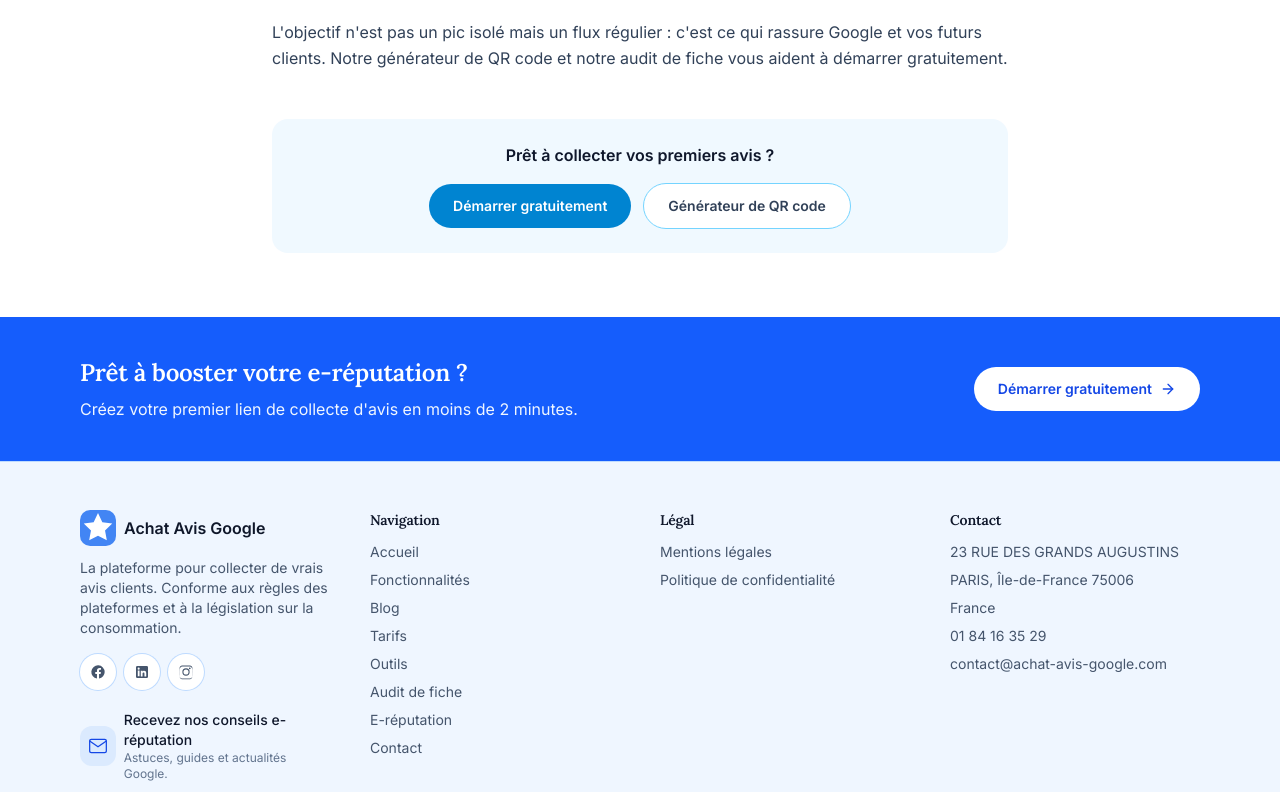
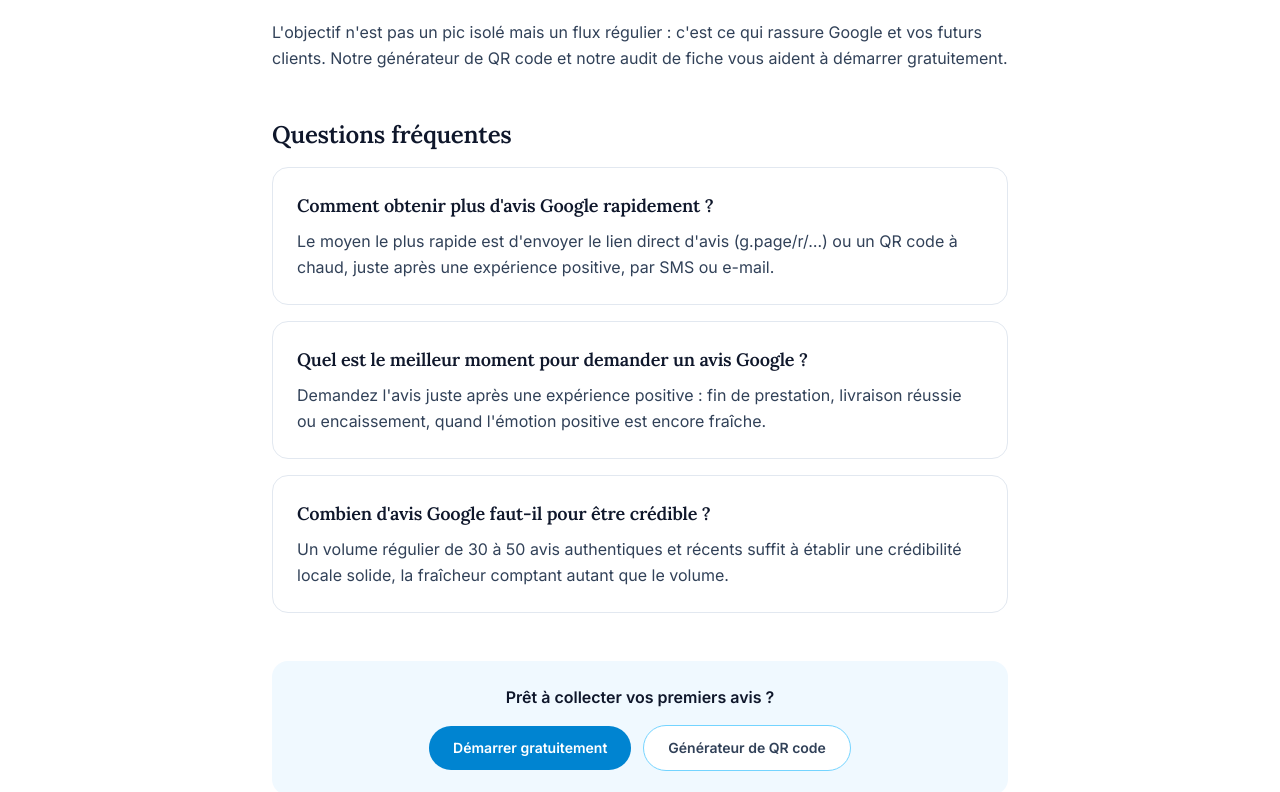
Before and after one commit to Call-Connect-Benin/achat-avis-google, a Next.js app: page /blog/9-methodes-pour-obtenir-plus-davis-google in a window 1280 px wide. Shown: the part 1027-1819 px from the top of the page. Built offline with nearby package versions, Linux system fonts and the light colour scheme.

Commit message:
SEO/GEO/AEO: enrich structured data, canonicals, FAQ schema and testimonial photos

```diff
--- a/app/blog/[slug]/page.tsx
+++ b/app/blog/[slug]/page.tsx
@@ -17,9 +17,35 @@ export async function generateMetadata({
   const { slug } = await params;
   const article = getArticle(slug);
   if (!article) return {};
+  const url = `${site.url}/blog/${article.slug}`;
   return {
     title: `${article.title} | ${site.name}`,
     description: article.description,
+    alternates: { canonical: url },
+    openGraph: {
+      title: `${article.title} | ${site.name}`,
+      description: article.description,
+      url,
+      siteName: site.name,
+      locale: "fr_FR",
+      type: "article",
+      publishedTime: article.date,
+      authors: [site.author.name],
+      images: [
+        {
+          url: site.ogImage,
+          width: 1200,
+          height: 630,
+          alt: article.title,
+        },
+      ],
+    },
+    twitter: {
+      card: "summary_large_image",
+      title: `${article.title} | ${site.name}`,
+      description: article.description,
+      images: [site.ogImage],
+    },
   };
 }
 
@@ -39,6 +65,65 @@ function Block({ block }: { block: ArticleBlock }) {
   return <p className="mt-4 leading-relaxed text-slate-700">{block.text}</p>;
 }
 
+function ArticleJsonLd({ article }: { article: ReturnType<typeof getArticle> }) {
+  if (!article) return null;
+  const url = `${site.url}/blog/${article.slug}`;
+  const graph = [
+    {
+      "@type": "Article",
+      headline: article.title,
+      description: article.description,
+      datePublished: article.date,
+      dateModified: article.date,
+      author: {
+        "@type": "Organization",
+        name: site.author.name,
+        url: site.author.url,
+      },
+      publisher: {
+        "@type": "Organization",
+        name: site.name,
+        logo: {
+          "@type": "ImageObject",
+          url: site.logo,
+        },
+      },
+      mainEntityOfPage: { "@type": "WebPage", "@id": url },
+    },
+    {
+      "@type": "BreadcrumbList",
+      itemListElement: [
+        { "@type": "ListItem", position: 1, name: "Accueil", item: site.url },
+        { "@type": "ListItem", position: 2, name: "Blog", item: `${site.url}/blog` },
+        { "@type": "ListItem", position: 3, name: article.title, item: url },
+      ],
+    },
+  ];
+
+  if (article.faq && article.faq.length > 0) {
+    graph.push({
+      "@type": "FAQPage",
+      mainEntity: article.faq.map((f) => ({
+        "@type": "Question",
+        name: f.question,
+        acceptedAnswer: {
+          "@type": "Answer",
+          text: f.answer,
+        },
+      })),
+    } as never);
+  }
+
+  const data = { "@context": "https://schema.org", "@graph": graph };
+
+  return (
+    <script
+      type="application/ld+json"
+      dangerouslySetInnerHTML={{ __html: JSON.stringify(data) }}
+    />
+  );
+}
+
 export default async function ArticlePage({
   params,
 }: {
@@ -55,7 +140,9 @@ export default async function ArticlePage({
   });
 
   return (
-    <main className="mx-auto max-w-3xl px-4 py-16">
+    <>
+      <ArticleJsonLd article={article} />
+      <main className="mx-auto max-w-3xl px-4 py-16">
         <Link href="/blog" className="text-sm font-medium text-sky-700 hover:underline">
           ← Tous les articles
         </Link>
@@ -77,6 +164,27 @@ export default async function ArticlePage({
           ))}
         </article>
 
+        {article.faq && article.faq.length > 0 && (
+          <section className="mt-12" aria-label="Questions fréquentes">
+            <h2 className="text-2xl font-semibold text-slate-900">
+              Questions fréquentes
+            </h2>
+            <div className="mt-4 space-y-4">
+              {article.faq.map((f) => (
+                <div
+                  key={f.question}
+                  className="rounded-2xl border border-slate-200 bg-white p-6"
+                >
+                  <h3 className="text-lg font-semibold text-slate-900">
+                    {f.question}
+                  </h3>
+                  <p className="mt-2 leading-relaxed text-slate-700">{f.answer}</p>
+                </div>
+              ))}
+            </div>
+          </section>
+        )}
+
         <div className="mt-12 rounded-2xl bg-sky-50 p-6 text-center">
           <p className="font-semibold text-slate-900">
             Prêt à collecter vos premiers avis ?
@@ -97,5 +205,6 @@ export default async function ArticlePage({
           </div>
         </div>
       </main>
+    </>
   );
 }
--- a/app/contact/page.tsx
+++ b/app/contact/page.tsx
@@ -2,6 +2,7 @@ import ContactForm from "./contact-form";
 import { site } from "@/lib/site";
 import AnimatedSection from "@/components/animated-section";
 import Link from "next/link";
+import Image from "next/image";
 import { Clock, MapPin, Phone, Mail, MessageCircle, Globe, Shield } from "lucide-react";
 
 const hours = [
@@ -33,12 +34,32 @@ export const metadata = {
   title: "Contact",
   description:
     "Contactez l'équipe Achat Avis Google pour booster votre e-réputation avec des avis clients authentiques.",
+  alternates: { canonical: `${site.url}/contact` },
 };
+
+function ContactFaqJsonLd() {
+  const data = {
+    "@context": "https://schema.org",
+    "@type": "FAQPage",
+    mainEntity: contactFaqs.map((f) => ({
+      "@type": "Question",
+      name: f.q,
+      acceptedAnswer: { "@type": "Answer", text: f.a },
+    })),
+  };
+  return (
+    <script
+      type="application/ld+json"
+      dangerouslySetInnerHTML={{ __html: JSON.stringify(data) }}
+    />
+  );
+}
 
 export default function ContactPage() {
   const { company } = site;
   return (
     <div className="flex flex-col">
+      <ContactFaqJsonLd />
       <section className="relative overflow-hidden bg-blue-50">
         <div className="absolute inset-0 -z-10 bg-gradient-to-b from-blue-50 via-white to-white" />
         <div className="mx-auto max-w-7xl px-4 py-16 sm:px-6 lg:px-8 lg:py-24">
@@ -246,23 +267,26 @@ export default function ContactPage() {
           <div className="mt-12 grid gap-8 md:grid-cols-3">
             {[
               {
-                name: "Marie D.",
-                role: "Restaurant, Paris",
-                text: "Service impeccable ! Ma note Google est passée de 3.2 à 4.7 en 2 mois. L'équipe est réactive et professionnelle.",
-              },
-              {
-                name: "Thomas L.",
-                role: "Plombier, Lyon",
-                text: "Je recommande à 100 %. Les avis collectés sont authentiques et ça se voit sur ma fiche Google.",
+                name: "Pierre L.",
+                role: "Plombier, Paris",
+                image: "/images/testimonials/pierre.jpg",
+                text: "Depuis qu'on partage le lien de collecte après chaque chantier, nos avis Google naturels ont doublé en 4 mois. Nos clients nous recommandent spontanément.",
               },
               {
                 name: "Sophie M.",
                 role: "Coiffeuse, Lyon",
-                text: "Grâce à Achat Avis Google, j'ai enfin des avis qui reflètent vraiment la qualité de mon travail.",
+                image: "/images/testimonials/sophie.jpg",
+                text: "Le tableau de bord me fait gagner un temps fou. Je réponds aux avis en quelques minutes et ma note Google s'est stabilisée au-dessus de 4,7.",
+              },
+              {
+                name: "Jean-Marc D.",
+                role: "Restaurateur, Marseille",
+                image: "/images/testimonials/jean-marc.jpg",
+                text: "Enfin une approche honnête. Pas de faux avis, juste la vraie voix de nos clients. Notre e-réputation est solide et durable.",
               },
             ].map((testimonial, index) => (
               <AnimatedSection key={testimonial.name} delay={index * 0.1}>
-                <div className="h-full rounded-3xl border border-slate-200 bg-white p-6 shadow-sm transition-all duration-300 hover:shadow-md">
+                <div className="flex h-full flex-col rounded-3xl border border-slate-200 bg-white p-6 shadow-sm transition-all duration-300 hover:shadow-md">
                   <div className="flex gap-0.5">
                     {[...Array(5)].map((_, i) => (
                       <svg
@@ -274,16 +298,17 @@ export default function ContactPage() {
                       </svg>
                     ))}
                   </div>
-                  <p className="mt-4 text-sm text-slate-600">"{testimonial.text}"</p>
+                  <p className="mt-4 flex-1 text-sm text-slate-600">"{testimonial.text}"</p>
                   <div className="mt-4 flex items-center gap-3">
-                    <div className="flex h-10 w-10 items-center justify-center rounded-full bg-blue-100">
-                      <span className="text-sm font-semibold text-blue-700">
-                        {testimonial.name
-                          .split(" ")
-                          .map((n) => n[0])
-                          .join("")}
-                      </span>
-                    </div>
+                    <span className="relative h-10 w-10 overflow-hidden rounded-full">
+                      <Image
+                        src={testimonial.image}
+                        alt={testimonial.name}
+                        fill
+                        sizes="40px"
+                        className="object-cover"
+                      />
+                    </span>
                     <div>
                       <p className="text-sm font-semibold text-slate-900">
                         {testimonial.name}
--- a/components/json-ld.tsx
+++ b/components/json-ld.tsx
@@ -8,8 +8,12 @@ export default function JsonLd() {
     name: site.name,
     description: site.description,
     url: site.url,
+    logo: site.logo,
+    image: site.ogImage,
     email: company.email,
     telephone: company.phone,
+    priceRange: "€€",
+    areaServed: "FR",
     address: {
       "@type": "PostalAddress",
       streetAddress: company.address.street,
--- a/lib/blog.ts
+++ b/lib/blog.ts
@@ -2,6 +2,11 @@ export type ArticleBlock =
   | { type: "p"; text: string }
   | { type: "h2"; text: string }
   | { type: "ul"; items: string[] };
+
+export type ArticleFaq = {
+  question: string;
+  answer: string;
+};
 
 export type Article = {
   slug: string;
@@ -11,6 +16,7 @@ export type Article = {
   date: string;
   readingTime: string;
   blocks: ArticleBlock[];
+  faq?: ArticleFaq[];
 };
 
 export const articles: Article[] = [
@@ -57,6 +63,23 @@ export const articles: Article[] = [
       {
         type: "p",
         text: "L'objectif n'est pas un pic isolé mais un flux régulier : c'est ce qui rassure Google et vos futurs clients. Notre générateur de QR code et notre audit de fiche vous aident à démarrer gratuitement.",
+      },
+    ],
+    faq: [
+      {
+        question: "Comment obtenir plus d'avis Google rapidement ?",
+        answer:
+          "Le moyen le plus rapide est d'envoyer le lien direct d'avis (g.page/r/…) ou un QR code à chaud, juste après une expérience positive, par SMS ou e-mail.",
+      },
+      {
+        question: "Quel est le meilleur moment pour demander un avis Google ?",
+        answer:
+          "Demandez l'avis juste après une expérience positive : fin de prestation, livraison réussie ou encaissement, quand l'émotion positive est encore fraîche.",
+      },
+      {
+        question: "Combien d'avis Google faut-il pour être crédible ?",
+        answer:
+          "Un volume régulier de 30 à 50 avis authentiques et récents suffit à établir une crédibilité locale solide, la fraîcheur comptant autant que le volume.",
       },
     ],
   },
@@ -331,6 +354,18 @@ export const articles: Article[] = [
         text: "Répondre rapidement et courtoisement montre votre sérieux. C'est aussi l'occasion de corriger un fait ou de renvoyer vers un canal privé.",
       },
     ],
+    faq: [
+      {
+        question: "Comment répondre à un avis négatif sur Google ?",
+        answer:
+          "Remerciez le client, reconnaissez le problème sans être défensif, proposez un contact direct (téléphone ou e-mail) et restez professionnel. Répondre sous 24 h limite l'impact négatif.",
+      },
+      {
+        question: "Faut-il répondre aux avis négatifs ?",
+        answer:
+          "Oui. Ignorer un avis négatif l'amplifie, tandis qu'une réponse calme et professionnelle est un signal de confiance pour les futurs clients qui lisent d'abord la réponse.",
+      },
+    ],
   },
   {
     slug: "peut-on-supprimer-faux-avis-google",
@@ -398,6 +433,18 @@ export const articles: Article[] = [
       {
         type: "p",
         text: "Notre générateur de lien et notre outil d'audit vous aident à structurer votre collecte et à atteindre ces objectifs.",
+      },
+    ],
+    faq: [
+      {
+        question: "Combien d'avis Google faut-il pour rassurer les clients ?",
+        answer:
+          "Comptez 10 à 30 avis pour commencer à rassurer, 30 à 50 pour une crédibilité locale solide, et plus de 100 pour dominer la concurrence locale. La fraîcheur compte autant que le volume.",
+      },
+      {
+        question: "Le volume d'avis est-il plus important que la note ?",
+        answer:
+          "Les deux comptent. Google privilégie les fiches actives avec un flux régulier d'avis authentiques ; une note de 4,3/5 ou plus avec 40 à 50 avis est un bon objectif.",
       },
     ],
   },
--- a/lib/site.ts
+++ b/lib/site.ts
@@ -5,6 +5,12 @@ export const site = {
   tagline: "La plateforme pour collecter de vrais avis clients",
   description:
     "Achat Avis Google aide les entreprises à collecter, gérer et mettre en valeur des avis clients authentiques sur Google, Trustpilot et les autres plateformes. E-réputation conforme et durable.",
+  logo: "https://achat-avis-google.com/images/logo.png",
+  ogImage: "https://achat-avis-google.com/images/og-default.png",
+  author: {
+    name: "Équipe Achat Avis Google",
+    url: "https://achat-avis-google.com/e-reputation",
+  },
   company: {
     legalName: "Achat Avis Google",
     address: {
```
Also changed, not shown: app/layout.tsx (+17 -0 lines), 1 other file (tests, documents, lock files or other folders).
